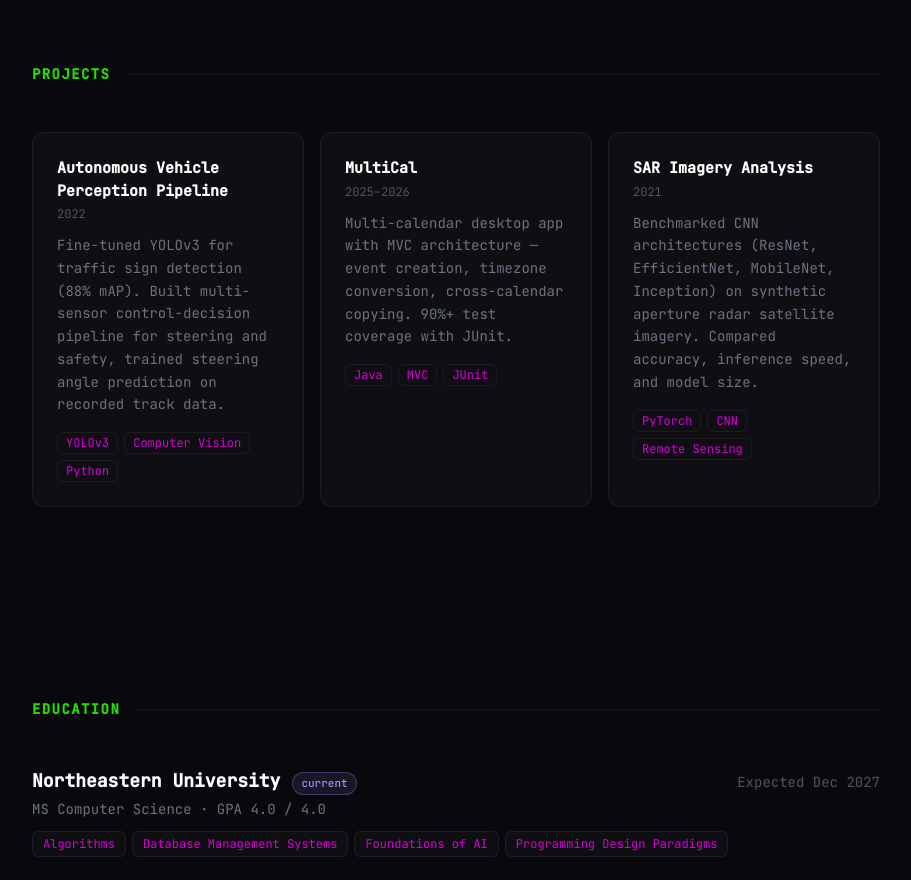
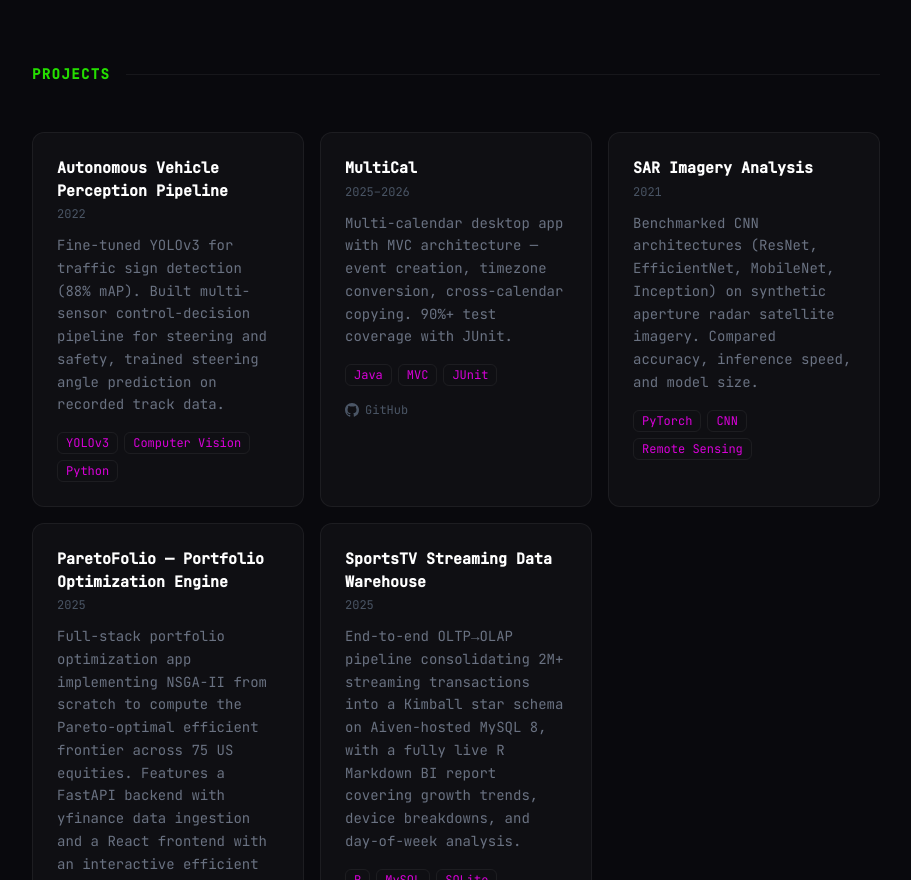
Before and after one commit to karthik-b-2001/portfolio, a React (Vite) app: page / in a window 1280 px wide. Shown: the part 1920-2800 px from the top of the page, without its empty margins (184-1095 px from the left). Built offline with nearby package versions, Linux system fonts and the light colour scheme.

Commit message:
add GitHub links to project entries in Projects section

```diff
--- a/src/App.tsx
+++ b/src/App.tsx
@@ -193,18 +193,35 @@ const PROJECTS = [
     period: '2022',
     description: 'Fine-tuned YOLOv3 for traffic sign detection (88% mAP). Built multi-sensor control-decision pipeline for steering and safety, trained steering angle prediction on recorded track data.',
     tags: ['YOLOv3', 'Computer Vision', 'Python'],
+    github: '',
   },
   {
     title: 'MultiCal',
     period: '2025–2026',
     description: 'Multi-calendar desktop app with MVC architecture — event creation, timezone conversion, cross-calendar copying. 90%+ test coverage with JUnit.',
     tags: ['Java', 'MVC', 'JUnit'],
+    github: 'https://github.com/karthik-b-2001/multiCal',
   },
   {
     title: 'SAR Imagery Analysis',
     period: '2021',
     description: 'Benchmarked CNN architectures (ResNet, EfficientNet, MobileNet, Inception) on synthetic aperture radar satellite imagery. Compared accuracy, inference speed, and model size.',
     tags: ['PyTorch', 'CNN', 'Remote Sensing'],
+    github: '',
+  },
+  {
+    title: 'ParetoFolio — Portfolio Optimization Engine',
+    period: '2025',
+    description: 'Full-stack portfolio optimization app implementing NSGA-II from scratch to compute the Pareto-optimal efficient frontier across 75 US equities. Features a FastAPI backend with yfinance data ingestion and a React frontend with an interactive efficient frontier scatter plot, allocation donut chart, and Sharpe-ranked table.',
+    tags: ['Python', 'FastAPI', 'React 19', 'TypeScript', 'Tailwind CSS', 'NSGA-II'],
+    github: 'https://github.com/karthik-b-2001/ParetoFolio',
+  },
+  {
+    title: 'SportsTV Streaming Data Warehouse',
+    period: '2025',
+    description: 'End-to-end OLTP→OLAP pipeline consolidating 2M+ streaming transactions into a Kimball star schema on Aiven-hosted MySQL 8, with a fully live R Markdown BI report covering growth trends, device breakdowns, and day-of-week analysis.',
+    tags: ['R', 'MySQL', 'SQLite', 'R Markdown', 'Kimball Star Schema'],
+    github: 'https://github.com/karthik-b-2001/sportstv-streaming-warehouse',
   },
 ]
 
@@ -226,6 +243,12 @@ function Projects() {
                 </span>
               ))}
             </div>
+            {p.github && (
+              <a href={p.github} target="_blank" rel="noopener noreferrer" className="mt-4 inline-flex items-center gap-1.5 text-xs text-gray-600 transition-colors hover:text-gray-400">
+                <GithubIcon className="h-3.5 w-3.5" />
+                GitHub
+              </a>
+            )}
           </div>
         ))}
       </div>
```
